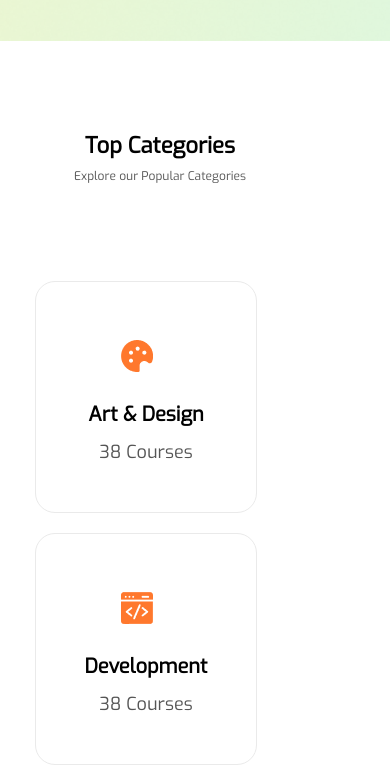
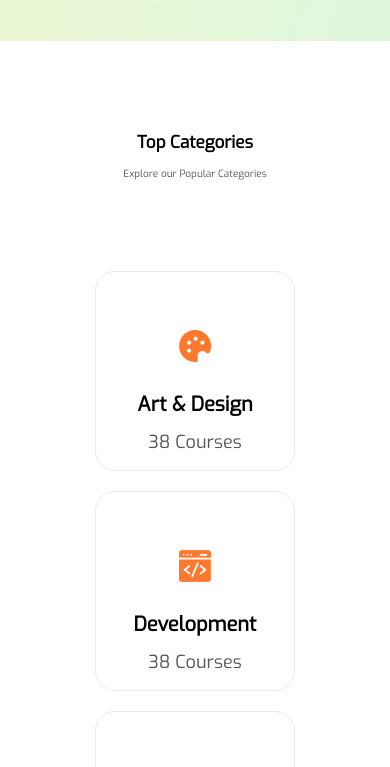
Before and after one commit to ghiathmousa-arch/Learning-platform, a plain HTML site: page index.html in a window 390 px wide. Shown: the part 660-1427 px from the top of the page. Drawn offline with Linux system fonts and the light colour scheme.

Commit message:
finich project

```diff
--- a/asses/css/home.css
+++ b/asses/css/home.css
@@ -659,7 +659,7 @@ footer {
       display: flex;
       flex-direction: column;
       gap: 10px;
-      a{
+      a {
         color: #000000;
         text-decoration: none;
       }
@@ -700,6 +700,22 @@ footer {
     text-align: center;
     line-height: 150%;
     letter-spacing: 0%;
+  }
+}
+
+@media screen and (max-width: 1170px) {
+  .top-categorie {
+    .container {
+      grid-template-columns: repeat(4, 1fr);
+      padding: 16px 20px;
+      .card {
+        width: 200px;
+        height: 200px;
+        img {
+          margin: 58px 101px 0 85px;
+        }
+      }
+    }
   }
 }
 
@@ -946,6 +962,7 @@ footer {
   }
 
   .hero {
+    text-align: center;
     background-image: url(./../image/home/hero-media.png);
     background-repeat: no-repeat;
     background-position: center;
@@ -953,6 +970,7 @@ footer {
       padding: 136px 20px;
       h1 {
         text-align: center;
+        justify-content: center;
         font-size: 32px;
         line-height: 120%;
         letter-spacing: 0%;
@@ -972,16 +990,19 @@ footer {
   }
 
   .top-categorie {
-    padding: 56px 10px;
+    padding: 56px 36px;
     .head {
+      justify-content: center;
+
       .text {
         padding: 0 28px;
         text-align: center;
         h1 {
-          font-size: 22px;
+          font-size: 17px;
+          padding-bottom: 5px;
         }
         p {
-          font-size: 12px;
+          font-size: 10px;
         }
       }
       .btn-categorie {
@@ -991,9 +1012,10 @@ footer {
 
     .container {
       width: 100%;
-      padding: 10px 25px;
+      padding: 4px 50px;
       display: flex;
       flex-direction: column;
+      align-items: center;
       .card {
         padding: 0;
       }
@@ -1059,6 +1081,7 @@ footer {
 
   .visit {
     flex-direction: column;
+    align-items: center;
     margin: 70px 38px;
     .card {
       width: 200px;
@@ -1080,7 +1103,7 @@ footer {
         font-size: 20px;
         line-height: 120%;
       }
-      p{
+      p {
         font-size: 12px;
       }
     }
```
